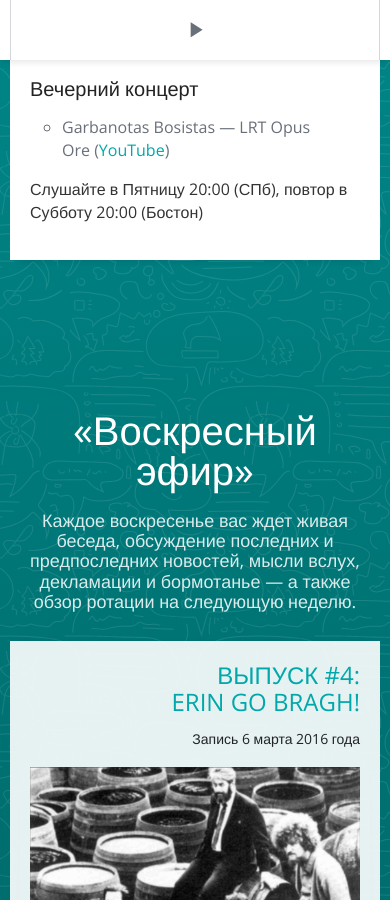
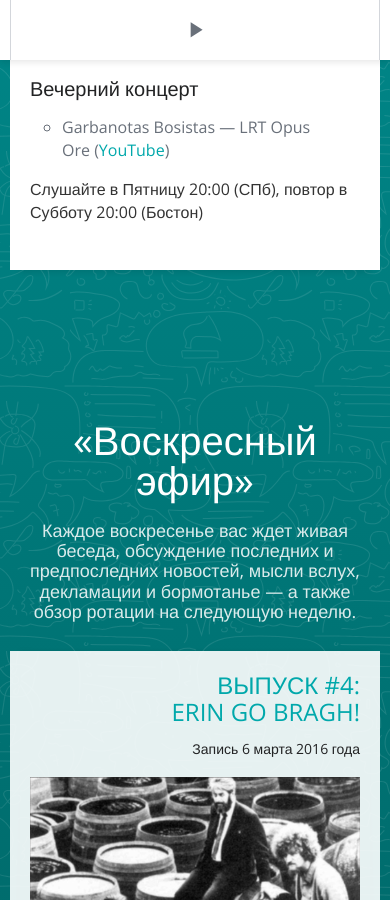
Before and after one commit to tretten/site-moonant, a Jekyll site: the page built from index.html, in a window 390 px wide and 900 px high, scrolled down 1265 px. Built offline with Jekyll 4.4.1, drawn with Linux system fonts in a browser that asks for light colours; nearby versions of some CDN libraries; a script that is not in the unit is left out; the list of posts is cut into pages by our own code; comment, search, counter and statistics services are not loaded.

Commit message:
merging fix

```diff
--- a/public/css/moonant.css
+++ b/public/css/moonant.css
@@ -377,6 +377,6 @@ i.kast-mdi-album:before {
 @media screen and (max-width: 769px) {
 	.box .column-left, .box .column-right {
 		padding: 20px;
-		margin-bottom: 30px;
+		padding-bottom: 30px;
 	}
 }
```
